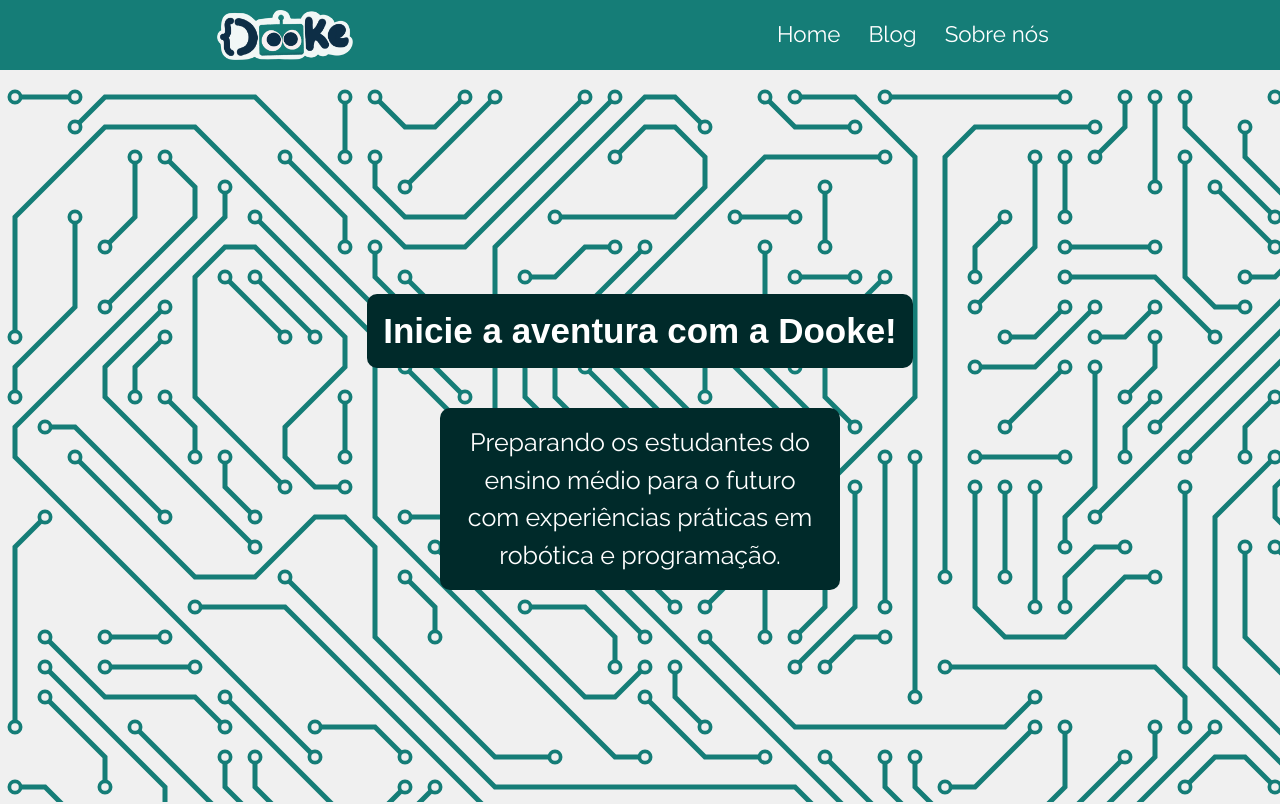
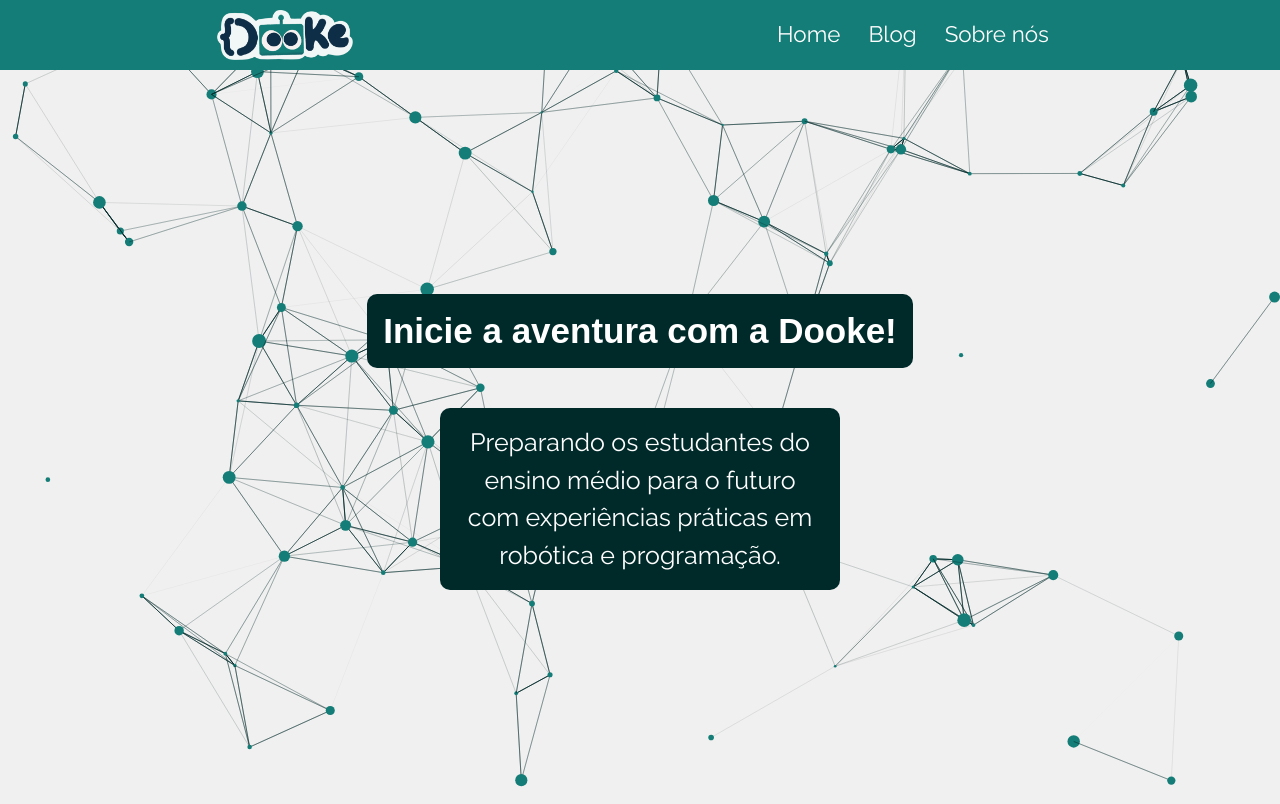
Before and after one commit to dduartee/dooke, a Next.js app: page / in a window 1280 px wide. Shown: the top 804 px of the page. Built offline with nearby package versions, Linux system fonts and the light colour scheme; a web font is replaced by a local one.

Commit message:
particulas de fundo

```diff
--- /dev/null
+++ b/components/Particulas.tsx
@@ -0,0 +1,115 @@
+import Particles from "react-tsparticles";
+import React, { useCallback, useEffect } from "react";
+import type { Container, Engine } from "tsparticles-engine";
+import { loadSlim } from "tsparticles-slim";
+import { Box, position } from "@chakra-ui/react";
+export default function Particulas() {
+    const particlesInit = useCallback(async (engine: Engine) => {
+        console.log(engine);
+
+        // you can initialize the tsParticles instance (engine) here, adding custom shapes or presets
+        // this loads the tsparticles package bundle, it's the easiest method for getting everything ready
+        // starting from v2 you can add only the features you need reducing the bundle size
+        //await loadFull(engine);
+        await loadSlim(engine);
+    }, []);
+
+    const particlesLoaded = useCallback(async (container: Container | undefined) => {
+        await console.log(container);
+    }, []);
+    return (
+
+        <Particles
+        id="tsparticles"
+        init={particlesInit}
+        loaded={particlesLoaded}
+
+        options={{
+            background: {
+                color: {
+                    value: "#f0f0f0",
+                },
+            },
+            backgroundMode: {
+                enable: true,
+                zIndex: -1,
+            },
+            style: {
+                position: "absolute",
+                height: "100vh"
+            },
+            fpsLimit: 45,
+            interactivity: {
+                events: {
+                    onHover: {
+                        enable: true,
+                        mode: "grab",
+                        parallax: {
+                          enable: true,
+                          force: 5,
+                          smooth: 100,
+                        }
+                      },
+                    resize: true,
+                },
+                modes: {
+                    grab: {
+                        distance: 200,
+                        lineLinked: {
+                          blink: true,
+                          color: "#4DB6AC",
+                          consent: true,
+                          opacity: 1,
+                        },
+                      },
+                      repulse: {
+                        distance: 250,
+                        duration: 2,
+                      },
+                },
+            },
+            particles: {
+                color: {
+                    value: "#157D77",
+                },
+                links: {
+                    color: "#002A2A",
+                    distance: 150,
+                    enable: true,
+                    opacity: 1,
+                    width: 1,
+                },
+                collisions: {
+                    enable: true,
+                    mode: "bounce",
+                },
+                move: {
+                    direction: "none",
+                    enable: true,
+                    outMode: "bounce",
+                    random: true,
+                    speed: 4,
+                    straight: true,
+                },
+                number: {
+                    density: {
+                        enable: true,
+                        area: 800,
+                    },
+                    value: 80,
+                },
+                opacity: {
+                    value: 1,
+                },
+                shape: {
+                    type: "circle",
+                },
+                size: {
+                    random: true,
+                    value: 7
+                },
+            },
+            detectRetina: true,
+        }}
+    />);
+}
--- a/package.json
+++ b/package.json
@@ -23,6 +23,8 @@
     "next": "13.5.2",
     "react": "18.2.0",
     "react-dom": "18.2.0",
+    "react-tsparticles": "^2.12.2",
+    "tsparticles-slim": "^2.12.0",
     "typescript": "5.2.2"
   }
 }
--- a/pages/index.tsx
+++ b/pages/index.tsx
@@ -1,6 +1,7 @@
 import { Box, Heading, Image, Text, useDisclosure } from '@chakra-ui/react'
 import Head from 'next/head'
 import DookeHeader from '@/components/Header'
+import Particulas from '@/components/Particulas';
 export default function Home() {
   return (
     <>
@@ -10,8 +11,11 @@
         <link rel="icon" href="/favicon.ico" />
         <meta property="og:title" content="Inicio | Dooke Education" />
       </Head>
+
       <DookeHeader />
       <Panorama />
+      <Box>
+
         <Box display={"flex"} justifyContent={"center"} alignItems={"center"} flexDirection={"column"} mb={"5rem"}>
           <Heading fontSize={[25, 30]} textAlign={"center"} mb={"3rem"}>Por que Escolher a Dooke Education?</Heading>
           <Box display={"flex"} flexDirection={["column", "column", "column", "row"]} justifyContent={"space-evenly"} alignItems={"center"} width={"100%"} maxWidth={"1500px"}>
@@ -57,7 +61,9 @@
             </Box>
           </Box>
         </Box>
+      </Box>
       <br />
+
       <DookeFooter />
     </>
   )
@@ -77,7 +83,7 @@
       m={"2rem"}
       marginBottom={"3rem"}
     >
-      <Image src={props.src} alt={props.alt} width={"150px"}  />
+      <Image src={props.src} alt={props.alt} width={"150px"} />
       {isOpen && (
         <Box position="absolute" bottom={0} marginBottom={"-30px"} color="black" p={2} minWidth={"300px"} borderRadius={"10px"} >
           <Text fontSize={"s"} textUnderlineOffset={"3px"}><u>{props.email}</u></Text>
@@ -88,6 +94,7 @@
 function Panorama() {
   return (
     <Box height={"100vh"} color={"#fff"} mt={3}>
+
       <Box
         position={"absolute"}
         display={"flex"} alignItems={"center"} flexDir={"column"} justifyContent={"center"}
@@ -100,8 +107,7 @@
           <Text fontSize={[20, 20, 25]} textAlign={"center"}>Preparando os estudantes do ensino médio para o futuro com experiências práticas em robótica e programação.</Text>
         </Box>
       </Box>
-      <Box width={"100%"} height={"90vh"} overflow={"hidden"} backgroundImage={"/bg.svg"} maxWidth={"100vw"} />
-
+        <Particulas />
     </Box>
   )
 }
@@ -112,7 +118,7 @@
   }
   return (
     <Box backgroundColor={"#1e1e1e"} padding={2} display={"flex"} color={"#fff"} alignItems="center" justifyItems={"center"} flexDirection="column" textAlign={"center"}>
-      <Text size={'s'} margin={5} color={"gray"}>Contato empresarial: <a href="mailto:contato@dooke.co" style={{textDecoration: 'underline'}}>contato@dooke.co</a></Text>
+      <Text size={'s'} margin={5} color={"gray"}>Contato empresarial: <a href="mailto:contato@dooke.co" style={{ textDecoration: 'underline' }}>contato@dooke.co</a></Text>
       <Image src={"/dookeEducation.png"} width={"100px"} height={"auto"} onClick={() => goTop()} />
       <Text size={'s'} margin={3}>&copy; 2023</Text>
     </Box>
```
Also changed, not shown: 1 other file (tests, documents, lock files or other folders). Lines whose indentation alone changed are shown as unchanged.
